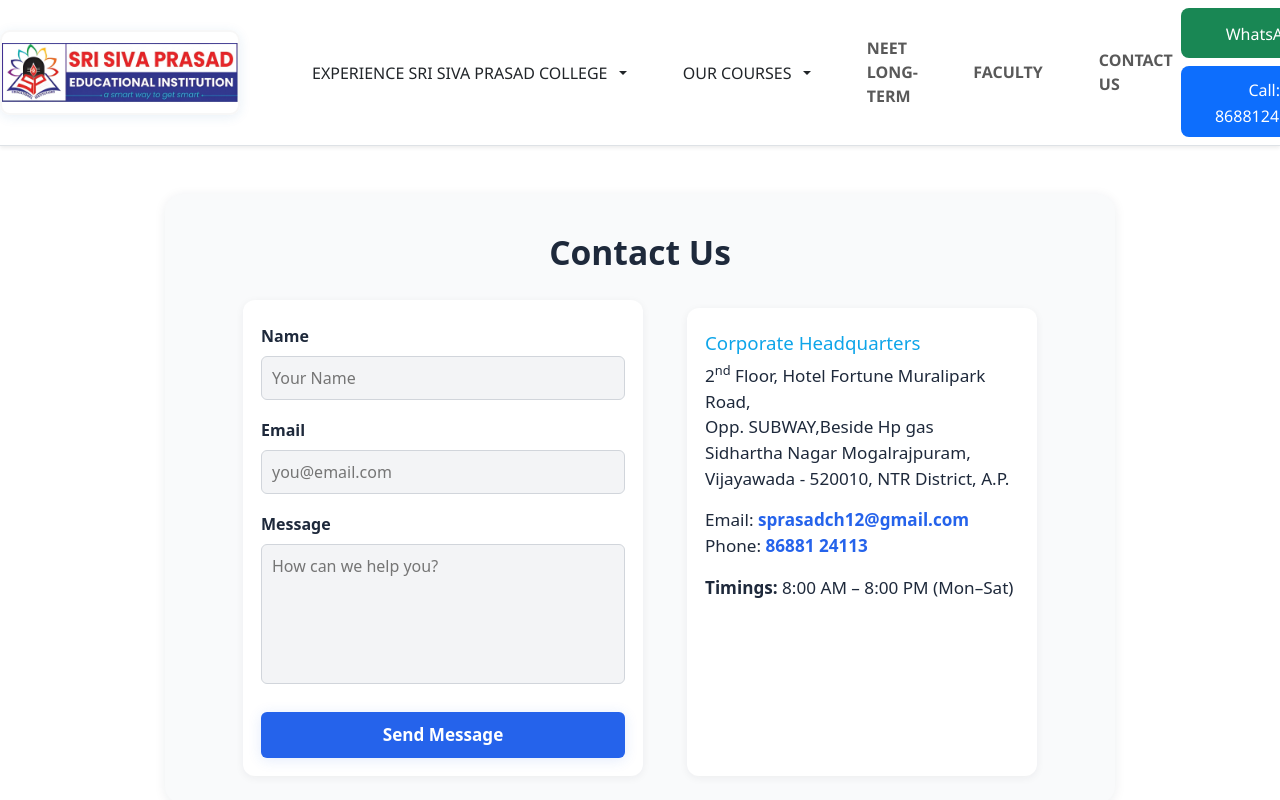
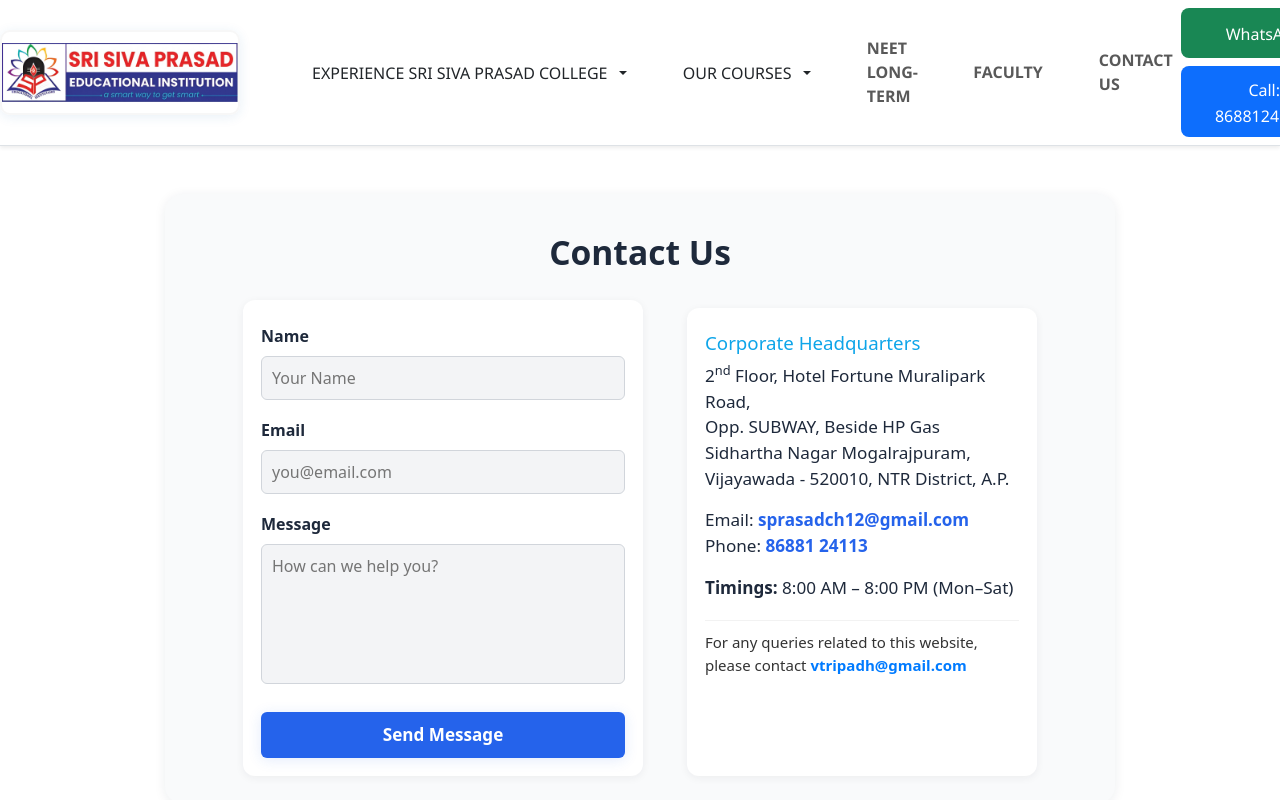
Before and after one commit to Tripadh/Sri-Siva-Prasad-Educational-Institutions, a React (Vite) app: page /contact in a window 1280 px wide. Shown: the top 800 px of the page. Built offline with nearby package versions, Linux system fonts and the light colour scheme.

Commit message:
Added website query contact info (vtripadh@gmail.com) to Contact page

```diff
--- a/src/pages/contact.css
+++ b/src/pages/contact.css
@@ -124,3 +124,25 @@
   box-shadow: 0 1px 7px rgba(34, 34, 160, 0.07);
   text-align: center;
 }
+.website-query {
+  margin-top: 20px;
+  font-size: 15px;
+  color: #333;
+  text-align: left;
+}
+
+.website-query a {
+  color: #007bff;
+  text-decoration: none;
+  font-weight: 600;
+}
+
+.website-query a:hover {
+  text-decoration: underline;
+}
+
+.query-divider {
+  border: none;
+  border-top: 1px solid #ccc;
+  margin: 10px 0;
+}
--- a/src/pages/contact.jsx
+++ b/src/pages/contact.jsx
@@ -1,3 +1,4 @@
+// Contact.jsx
 import React, { useState } from "react";
 import { Footer, FooterCopyrightBar } from "../components/footer";
 import "./contact.css"; // Create this file for styling
@@ -6,12 +7,14 @@ export default function Contact() {
   const [form, setForm] = useState({ name: "", email: "", message: "" });
   const [submitted, setSubmitted] = useState(false);
 
-  const handleChange = e => {
+  // Handle input changes
+  const handleChange = (e) => {
     const { name, value } = e.target;
-    setForm(prev => ({ ...prev, [name]: value }));
+    setForm((prev) => ({ ...prev, [name]: value }));
   };
 
-  const handleSubmit = e => {
+  // Handle form submission
+  const handleSubmit = (e) => {
     e.preventDefault();
     // Here, you could send form data to your backend or an email service
     setSubmitted(true);
@@ -22,6 +25,7 @@ export default function Contact() {
       <div className="contact-section">
         <h2 className="contact-title">Contact Us</h2>
         <div className="contact-content">
+          {/* Contact Form Section */}
           <form className="contact-form" onSubmit={handleSubmit}>
             <label>
               Name
@@ -59,30 +63,48 @@ export default function Contact() {
             <button type="submit" className="contact-btn">
               Send Message
             </button>
+
             {submitted && (
               <div className="contact-success">
                 Thank you! We have received your message.
               </div>
             )}
           </form>
+
+          {/* Contact Info Section */}
           <div className="contact-info">
             <h3>Corporate Headquarters</h3>
             <p>
               2<sup>nd</sup> Floor, Hotel Fortune Muralipark Road,<br />
-              Opp. SUBWAY,Beside Hp gas<br />
+              Opp. SUBWAY, Beside HP Gas<br />
               Sidhartha Nagar Mogalrajpuram,<br />
               Vijayawada - 520010, NTR District, A.P.
             </p>
             <p>
-              Email: <a href="mailto:sprasadch12@gmail.com">sprasadch12@gmail.com</a><br />
+              Email:{" "}
+              <a href="mailto:sprasadch12@gmail.com">
+                sprasadch12@gmail.com
+              </a>
+              <br />
               Phone: <a href="tel:+918688124113">86881 24113</a>
             </p>
             <p>
               <b>Timings:</b> 8:00 AM – 8:00 PM (Mon–Sat)
             </p>
+
+            {/* 🆕 Added website query contact info */}
+            <div className="website-query">
+              <hr className="query-divider" />
+              <p>
+                For any queries related to this website, please contact{" "}
+                <a href="mailto:vtripadh@gmail.com">vtripadh@gmail.com</a>
+              </p>
+            </div>
           </div>
         </div>
       </div>
+
+      {/* Footer Section */}
       <Footer />
       <FooterCopyrightBar />
     </>
```
